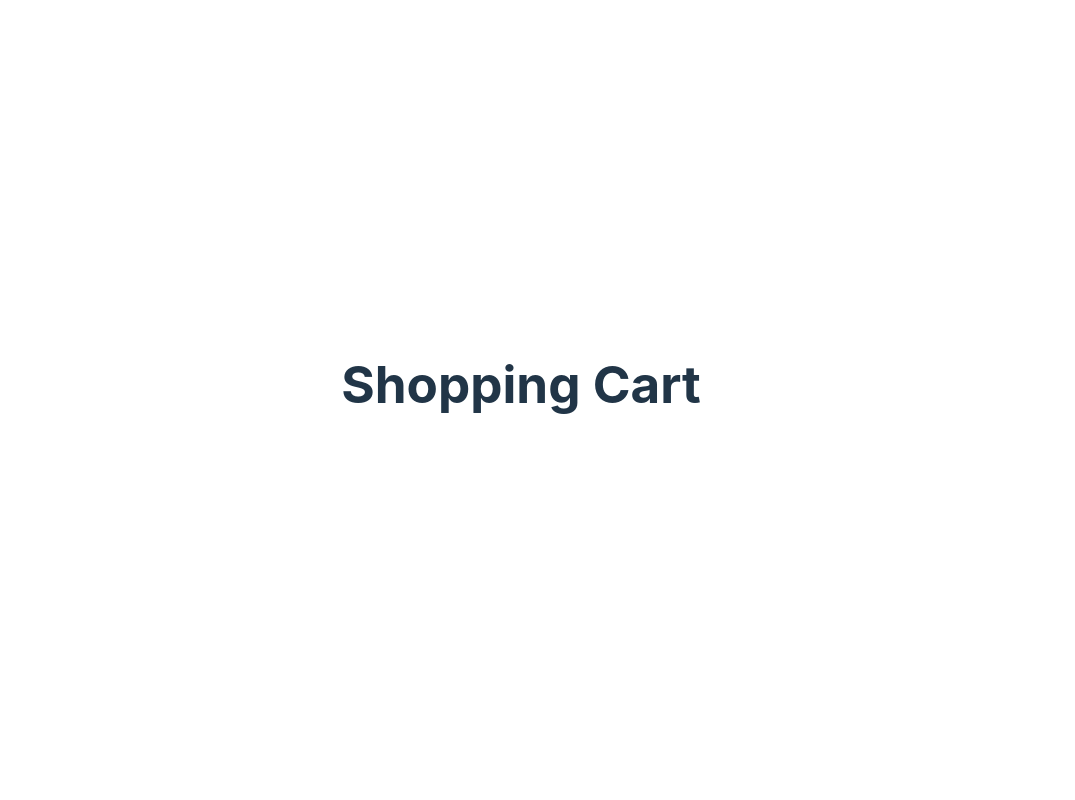
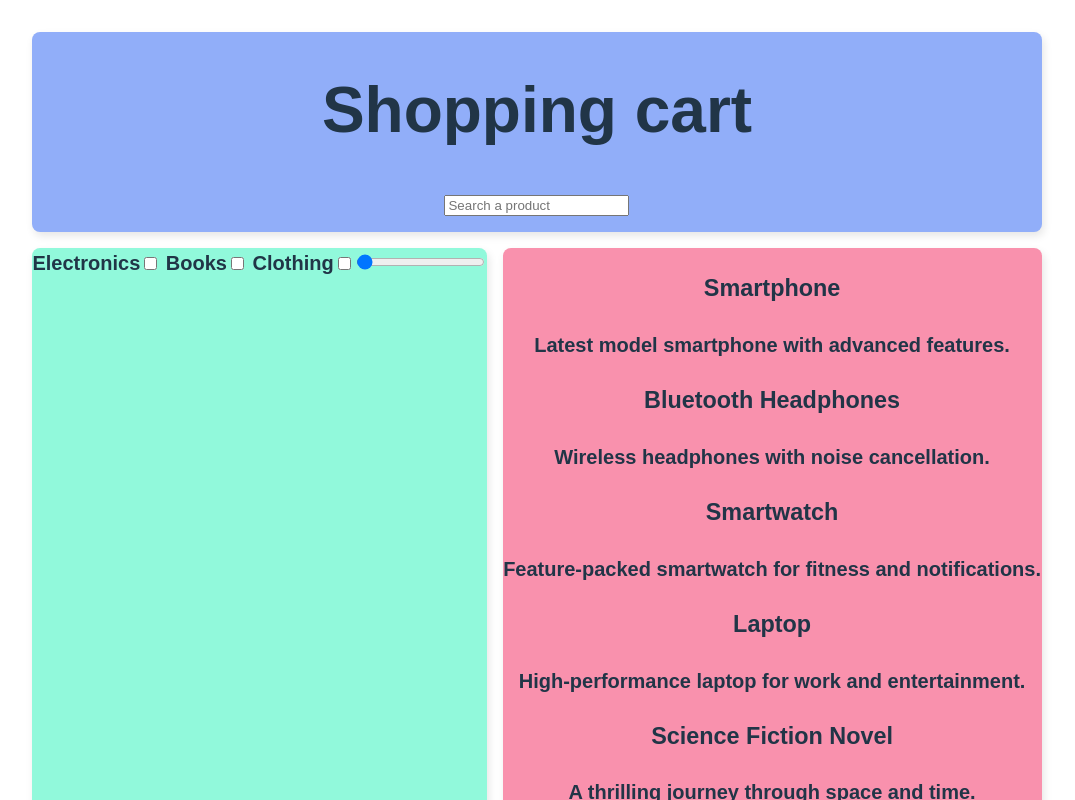
Before and after one commit to Cairon29/Generic-ecommerce, a React (Vite) app in the folder shopping-cart/: page / in a window 1280 px wide. Shown: the top 800 px of the page, without its empty margins (103-1178 px from the left). Built offline with nearby package versions, Linux system fonts and the light colour scheme; data requests are answered from the project's data file.

Commit message:
feat: render all products

```diff
--- a/shopping-cart/package.json
+++ b/shopping-cart/package.json
@@ -11,7 +11,7 @@
     "server": "json-server db.json --port 3001"
   },
   "dependencies": {
-    "axios": "^1.7.9",
+    "axios": "1.7.9",
     "json-server": "^1.0.0-beta.3",
     "react": "^18.3.1",
     "react-dom": "^18.3.1"
--- a/shopping-cart/src/App.css
+++ b/shopping-cart/src/App.css
@@ -6,7 +6,7 @@
 
   display: grid;
   grid-template-columns: minmax(200px, 1fr), repeat(2, 1fr);
-  grid-template-rows: minmax(200px, 1fr), auto, minmax(400px, 600px);
+  grid-template-rows: minmax(90px, 150px), auto, minmax(400px, 600px);
   gap: 1em;
   grid-template-areas:
     "header header header"
--- a/shopping-cart/src/App.jsx
+++ b/shopping-cart/src/App.jsx
@@ -1,10 +1,17 @@
 import './App.css'
+import { Aside } from './components/aside/aside'
+import { Footer } from './components/footer/footer'
+import { Header } from './components/header/header'
+import { Main } from './components/main/main'
 
 function App() {
 
   return (
     <>
-      <h1>Shopping Cart</h1>
+      <Header/>
+      <Aside/>
+      <Main/>
+      <Footer/>
     </>
   )
 }
--- /dev/null
+++ b/shopping-cart/src/components/aside/Aside.jsx
@@ -0,0 +1,15 @@
+
+export const Aside = () => {
+  return (
+    <aside>
+        <label htmlFor="electronics"> Electronics</label>
+        <input name='electronics' type="checkbox"/>
+        <label htmlFor="books"> Books</label>
+        <input name='books' type="checkbox"/>
+        <label htmlFor="clothing"> Clothing</label>
+        <input name='clothing' type="checkbox"/>
+
+        <input type="range" min="0" max="5000"/>
+    </aside>
+  )
+}
--- /dev/null
+++ b/shopping-cart/src/components/footer/Footer.jsx
@@ -0,0 +1,10 @@
+import React from 'react'
+
+export const Footer = () => {
+  return (
+    <footer>
+        <p>Copyright 2023</p>
+        Here some text about the footer
+    </footer>
+  )
+}
--- /dev/null
+++ b/shopping-cart/src/components/header/Header.jsx
@@ -0,0 +1,14 @@
+import React from 'react'
+
+export const Header = () => {
+  return (
+    <header>
+        <div>
+            <h1>Shopping cart</h1>
+        </div>
+        <div>
+            <input type="text" placeholder='Search a product'/>
+        </div>
+    </header>
+  )
+}
--- /dev/null
+++ b/shopping-cart/src/components/main/Main.jsx
@@ -0,0 +1,24 @@
+import { useState, useEffect } from 'react'
+import { getProducts } from '../../services/dbServices'
+
+export const Main = () => {
+    const [products, setProducts] = useState([])
+    useEffect(() => {
+        getProducts()
+        .then(data => setProducts(data))
+        .catch(err => console.error("Error fetching lost items:", err));
+    }, [])
+    return (
+        <main>
+            {
+                products.map((product) => (
+                    <div key={product.id}>
+                        <h3>{product.name}</h3>
+                        <p>{product.description}</p>
+                    </div>
+                ))
+            }
+        Testing main
+        </main>
+    )
+}
--- a/shopping-cart/src/services/dbServices.js
+++ b/shopping-cart/src/services/dbServices.js
@@ -1,7 +1,7 @@
 import axios from 'axios';
-const baseUrl = 'http://localhost:3001/products'
 
-export const getLostItems = () => {
-    const request = axios.get(baseUrl)
-    return request.then(response => (response.data))
-}
+const baseUrl = 'http://localhost:3001/products';
+
+export const getProducts = () => {
+    return axios.get(baseUrl).then(response => response.data);
+};
```
Also changed, not shown: shopping-cart/src/components/aside.jsx (deleted), shopping-cart/src/components/footer.jsx (deleted), shopping-cart/src/components/header.jsx (deleted), shopping-cart/src/components/main.jsx (deleted).
